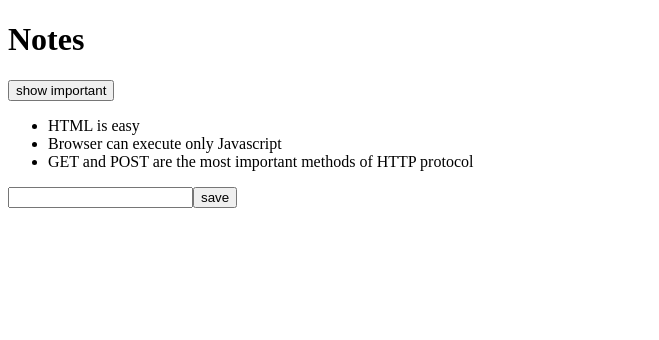
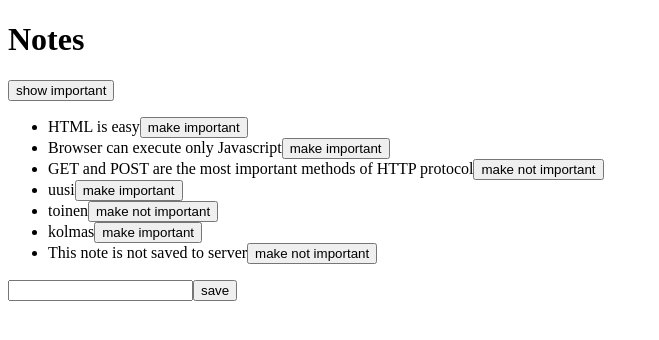
Before and after one commit to mika-alaoutinen/fullstack-open, a React (Create React App) app in the folder hiekkalaatikko/part2/: page / in a window 1280 px wide. Shown: the top 340 px of the page, without its empty margins (0-659 px from the left). Built offline with nearby package versions, Linux system fonts and the light colour scheme; data requests are answered from the project's data file.

Commit message:
Osa 2d demo valmis

```diff
--- a/hiekkalaatikko/part2/db.json
+++ b/hiekkalaatikko/part2/db.json
@@ -4,7 +4,7 @@
       "id": 1,
       "content": "HTML is easy",
       "date": "2019-05-30T17:30:31.098Z",
-      "important": true
+      "important": false
     },
     {
       "id": 2,
@@ -17,6 +17,24 @@
       "content": "GET and POST are the most important methods of HTTP protocol",
       "date": "2019-05-30T19:20:14.298Z",
       "important": true
+    },
+    {
+      "content": "uusi",
+      "date": "2020-02-09T15:40:08.834Z",
+      "important": false,
+      "id": 4
+    },
+    {
+      "content": "toinen",
+      "date": "2020-02-09T15:42:42.817Z",
+      "important": true,
+      "id": 5
+    },
+    {
+      "content": "kolmas",
+      "date": "2020-02-09T16:09:08.488Z",
+      "important": false,
+      "id": 6
     }
   ]
 }
--- a/hiekkalaatikko/part2/src/App.js
+++ b/hiekkalaatikko/part2/src/App.js
@@ -1,6 +1,7 @@
 import axios from "axios";
 import React, { useEffect, useState } from 'react'
 import Note from './components/Note'
+import noteService from './services/notes'
 
 const App = () => {
   // State management:
@@ -9,17 +10,33 @@ const App = () => {
   const [showAll, setShowAll] = useState(true)
 
   useEffect(() => {
-    axios
-      .get('http://localhost:3001/notes')
-      .then(response => setNotes(response.data))
-  }, [])
+    noteService.getAll()
+      .then(initialNotes => setNotes(initialNotes))
+  })
 
   const notesToShow = showAll
     ? notes
     : notes.filter(note => note.important)
 
+  const toggleImportanceOf = id => {
+    const note = notes.find(note => note.id === id)
+    const changedNote = { ...note, important: !note.important }
+
+    noteService.update(id, changedNote)
+      .then(returnedNote => setNotes(
+        notes.map(note => note.id !== id ? note : returnedNote)))
+      .catch(error => {
+        alert(`the note '${note.content}' was already deleted from server`)
+        setNotes(notes.filter(n => n.id !== id))
+      })
+  }
+
   const rows = () => notesToShow.map(note =>
-    <Note key={note.id} note={note} />
+    <Note
+      key={note.id}
+      note={note}
+      toggleImportance={() => toggleImportanceOf(note.id)}
+    />
   )
 
   const addNote = (event) => {
@@ -29,11 +46,13 @@ const App = () => {
       content: newNote,
       date: new Date().toISOString(),
       important: Math.random() > 0.5,
-      id: notes.length + 1,
     }
 
-    setNotes(notes.concat(noteObject))
-    setNewNote("")
+    noteService.create(noteObject)
+      .then(returnedNote => {
+        setNotes(notes.concat(returnedNote))
+        setNewNote('')
+      })
   }
 
   return (
--- a/hiekkalaatikko/part2/src/components/Note.js
+++ b/hiekkalaatikko/part2/src/components/Note.js
@@ -1,7 +1,16 @@
 import React from 'react'
 
-const Note = ({ note }) => {
-  return <li>{note.content}</li>
+const Note = ({ note, toggleImportance  }) => {
+  const label = note.important
+    ? 'make not important'
+    : 'make important'
+
+  return (
+    <li>
+      {note.content}
+      <button onClick={toggleImportance}>{label}</button>
+    </li>
+  )
 }
 
 export default Note
--- /dev/null
+++ b/hiekkalaatikko/part2/src/services/notes.js
@@ -0,0 +1,27 @@
+import axios from 'axios'
+const baseUrl = 'http://localhost:3001/notes'
+
+// const getAll = () =>
+//     axios.get(baseUrl)
+//          .then(response => response.data)
+
+const getAll = () => {
+    const request = axios.get(baseUrl)
+    const nonExisting = {
+        id: 10000,
+        content: 'This note is not saved to server',
+        date: '2019-05-30T17:30:31.098Z',
+        important: true,
+    }
+    return request.then(response => response.data.concat(nonExisting))
+}
+
+const create = newObject =>
+    axios.post(baseUrl, newObject)
+         .then(response => response.data)
+
+const update = (id, newObject) =>
+    axios.put(`${baseUrl}/${id}`, newObject)
+         .then(response => response.data)
+
+export default { getAll, create,  update }
```
